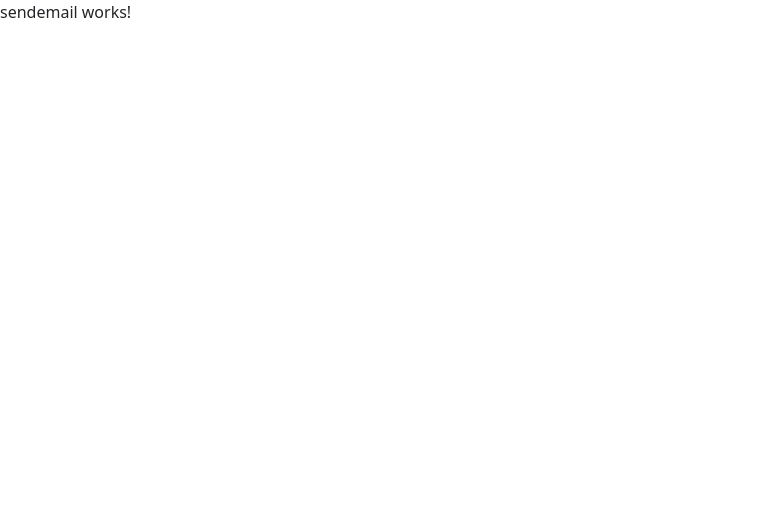
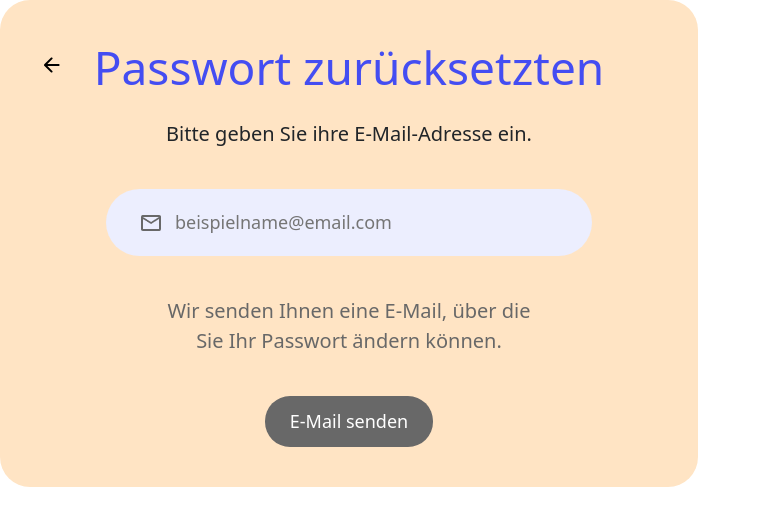
Before and after one commit to Raifiki/DABubble, an Angular app: page /sendemail in a window 1280 px wide. Shown: the top 526 px of the page, without its empty margins (0-761 px from the left). Built offline with nearby package versions, Linux system fonts and the light colour scheme.

Commit message:
component sendemail: add html+css and form validation to component

```diff
--- a/src/app/sendemail/sendemail.component.html
+++ b/src/app/sendemail/sendemail.component.html
@@ -1 +1,21 @@
-<p>sendemail works!</p>
+<div class="send-email-card">
+    <button class="btn-default icon-btn back-btn">
+        <div class="back-btn-icon"></div>
+    </button>
+    <div class="card-header">
+        <h2>Passwort zurücksetzten</h2>
+    </div>
+    <form class="card-content" #resetPWForm="ngForm">
+        <span>Bitte geben Sie ihre E-Mail-Adresse ein.</span>
+        <div class="form-field-ipt-text-icon">
+            <div class="ipt-field-wrapper">
+                <div class="ipt-email-img"></div>
+                <input type="email" placeholder="beispielname@email.com" required name="email" #email="ngModel" [(ngModel)]="test" email>
+            </div>
+            <span [hidden]="email.untouched || email.valid" class="error-msg">*Diese E-Mail-Adresse ist leider ungültig.</span>
+        </div>
+        <span class="info-text">Wir senden Ihnen eine E-Mail, über die <br>
+            Sie Ihr Passwort ändern können.</span>
+        <button class="btn-default primary-btn" [disabled]="!resetPWForm.valid">E-Mail senden</button>
+    </form>
+</div>
--- a/src/app/sendemail/sendemail.component.scss
+++ b/src/app/sendemail/sendemail.component.scss
@@ -0,0 +1,45 @@
+@import './../shared/styles/includeStyles.scss';
+
+
+.send-email-card{
+    width: 698px;
+    position: relative;
+    display: flex;
+    flex-direction: column;
+    align-items: center;
+    gap: 16px;
+    padding: 40px 67px;
+    border-radius: $border-radius-large;
+    font-size: $fnt-size-S;
+    background-color: bisque;
+    >.back-btn{
+        position: absolute;
+        left: 32px;
+        top: 45px;
+        width: 40px;
+        >.back-btn-icon{
+            mask-image: url(./../../assets/icons/arrow_left_black.svg);
+        }
+    }
+    >.card-header{
+        color: $prim-color;
+        >h2{
+            font-size: $fnt-size-L;
+        }
+    }
+    >.card-content{
+        display: flex;
+        flex-direction: column;
+        align-items: center;
+        gap: 40px;
+        .form-field-ipt-text-icon{
+            .ipt-email-img{
+                mask-image: url(./../../assets/img/mail.png);
+            }
+        }
+        >.info-text{
+            text-align: center;
+            color: $dark-grey;
+        }
+    }
+}
--- a/src/app/sendemail/sendemail.component.ts
+++ b/src/app/sendemail/sendemail.component.ts
@@ -1,12 +1,13 @@
 import { Component } from '@angular/core';
+import { FormsModule } from '@angular/forms';
 
 @Component({
   selector: 'app-sendemail',
   standalone: true,
-  imports: [],
+  imports: [FormsModule],
   templateUrl: './sendemail.component.html',
   styleUrl: './sendemail.component.scss'
 })
 export class SendemailComponent {
-
+  test!:string;
 }
--- a/src/app/shared/styles/colors.scss
+++ b/src/app/shared/styles/colors.scss
@@ -2,10 +2,13 @@ $prim-color: rgba(68, 77, 242, 1);
 $prim-color-hover: rgba(121, 126, 243, 1);
 
 $hover-grey: rgba(230, 230, 230, 1);
+$dark-grey: rgba(104, 104, 104, 1);
 $prim-color-light-hover: rgba(236, 238, 254, 1);
 $prim-color-bright-hover: rgba(83, 90, 241, 1);
 
 $bg-color: #eceefe;
 
+$error-red:rgba(237, 30, 121, 1);
+
 $white: #FFFFFF;
 $black: #000000;
--- a/src/app/shared/styles/size.scss
+++ b/src/app/shared/styles/size.scss
@@ -1,3 +1,4 @@
+$fnt-size-XXS: 14px;
 $fnt-size-XS: 18px;
 $fnt-size-S: 20px;
 $fnt-size-M: 32px;
--- a/src/styles.scss
+++ b/src/styles.scss
@@ -296,7 +296,6 @@ body {
     background-color: $bg-color;
 }
 
-
 /* buttom styles */
 
 .btn-default{ // btn-classe ist schon vorhanden Bootstrap?
@@ -311,11 +310,13 @@ body {
     border-radius: 25px;
     padding: 12px 25px;
     font-size: $fnt-size-XS;
-    font-weight: 700;
     transition: all ease-out $transition-time;
     &:hover{
         background-color: $prim-color-hover;
         transition: all ease-out $transition-time;
+    }
+    &:disabled{
+        background-color: $dark-grey;
     }
 }
 
@@ -325,7 +326,6 @@ body {
     padding: 12px 25px;
     color: $prim-color;
     font-size: $fnt-size-XS;
-    font-weight: 700;
     transition: all ease-out $transition-time;
     &:hover{
         background-color: $prim-color-bright-hover;
@@ -351,3 +351,50 @@ body {
         }
     }
 }
+
+// input fields
+.form-field-ipt-text-icon{
+    display: flex;
+    flex-direction: column;
+    gap: 6px;
+    min-width: 486px;
+    >.ipt-field-wrapper{
+        display: flex;
+        align-items: center;
+        gap: 10px;
+        background-color: $prim-color-light-hover;
+        padding: 18px 32px;
+        border: solid transparent 1px;
+        border-radius: 100px;
+
+        > div{
+            width: 24px;
+            aspect-ratio: 1;
+            background-color: $dark-grey;
+            mask-position: 50%;
+            mask-repeat: no-repeat;
+        }
+
+        > input{
+            background-color: unset;
+            border: unset;
+            outline: unset;
+            flex-grow: 2;
+            font-size: $fnt-size-XS;
+        }
+
+        &:hover{
+            border: solid $dark-grey 1px;
+        }
+        &:has(input:focus){
+            border: solid $prim-color-bright-hover 1px;
+            > div{
+                background-color: $black;
+            }
+        }
+    }
+    .error-msg{
+        font-size: $fnt-size-XXS;
+        color: $error-red;
+    }
+}
```
